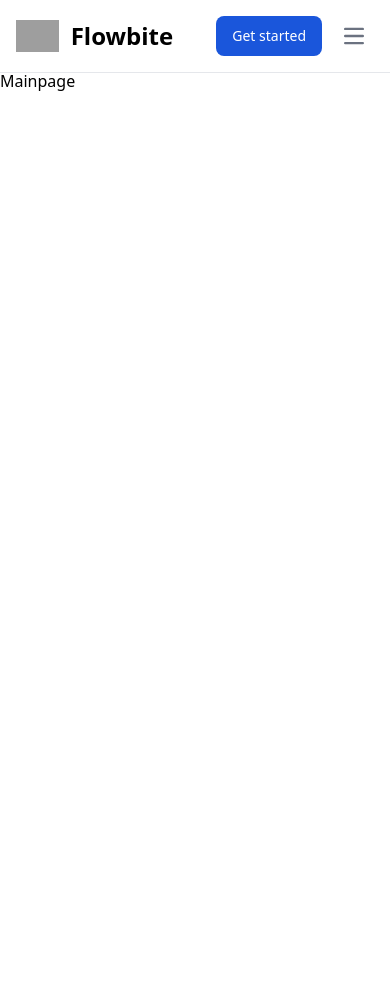
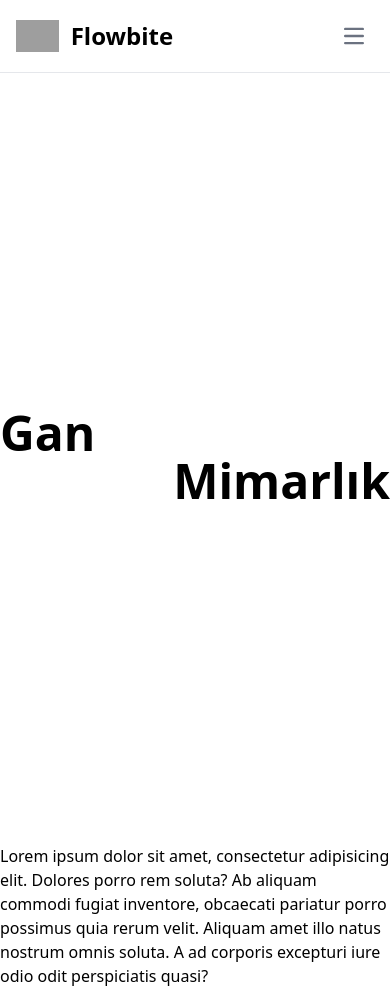
Before and after one commit to EnesPINAR/ganmimarlik, a Django app: page / in a window 390 px wide. Before the commit the page ends 91 px from the top, so only its background shows below. Run offline with Django 5.2, Linux system fonts and the light colour scheme; some libraries are stand-ins or nearby versions; grey boxes are pictures that could not be loaded.

Commit message:
animated banner text

```diff
--- a/ganmimarlik/static/src/output.css
+++ b/ganmimarlik/static/src/output.css
@@ -1186,48 +1194,57 @@ input:checked + .toggle-bg {
   display: none;
 }
 
+.h-10 {
+  height: 2.5rem;
+}
+
 .h-4 {
   height: 1rem;
 }
 
+.h-5 {
+  height: 1.25rem;
+}
+
 .h-6 {
   height: 1.5rem;
 }
 
+.h-8 {
+  height: 2rem;
+}
+
 .h-9 {
   height: 2.25rem;
 }
 
-.h-10 {
-  height: 2.5rem;
-}
-
-.h-5 {
-  height: 1.25rem;
-}
-
-.h-8 {
-  height: 2rem;
+.h-\[calc\(100vh-69px\)\] {
+  height: calc(100vh - 69px);
 }
 
 .w-1\/2 {
   width: 50%;
 }
 
+.w-10 {
+  width: 2.5rem;
+}
+
 .w-4 {
   width: 1rem;
 }
 
+.w-5 {
+  width: 1.25rem;
+}
+
 .w-64 {
   width: 16rem;
 }
 
-.w-10 {
-  width: 2.5rem;
-}
-
-.w-5 {
-  width: 1.25rem;
+.w-fit {
+  width: -moz-fit-content;
+  width: fit-content;
 }
 
 .w-full {
@@ -1512,16 +1538,6 @@ input:checked + .toggle-bg {
   padding-bottom: 0.75rem;
 }
 
-.px-3 {
-  padding-left: 0.75rem;
-  padding-right: 0.75rem;
-}
-
-.px-4 {
-  padding-left: 1rem;
-  padding-right: 1rem;
-}
-
 .pt-2 {
   padding-top: 0.5rem;
 }
@@ -1530,9 +1546,14 @@ input:checked + .toggle-bg {
   text-align: center;
 }
 
-.text-3xl {
-  font-size: 1.875rem;
-  line-height: 2.25rem;
+.text-2xl {
+  font-size: 1.5rem;
+  line-height: 2rem;
+}
+
+.text-5xl {
+  font-size: 3rem;
+  line-height: 1;
 }
 
 .text-lg {
@@ -1545,17 +1566,16 @@ input:checked + .toggle-bg {
   line-height: 1.25rem;
 }
 
-.text-2xl {
-  font-size: 1.5rem;
-  line-height: 2rem;
-}
-
 .font-medium {
   font-weight: 500;
 }
 
 .font-semibold {
   font-weight: 600;
+}
+
+.font-extrabold {
+  font-weight: 800;
 }
 
 .leading-6 {
--- a/ganmimarlik/templates/_base.html
+++ b/ganmimarlik/templates/_base.html
@@ -8,13 +8,43 @@
     <meta name="viewport"
           content="width=device-width, user-scalable=no, initial-scale=1.0, maximum-scale=1.0, minimum-scale=1.0">
     <meta http-equiv="X-UA-Compatible" content="ie=edge">
-    <script src="https://cdn.jsdelivr.net/npm/gsap@3.12.5/dist/gsap.min.js"></script>
-    <script src="https://cdn.jsdelivr.net/npm/gsap@3.12.5/dist/ScrollTrigger.min.js"></script>
+    <script src="https://cdn.jsdelivr.net/npm/gsap@3.12.5/dist/gsap.min.js" defer></script>
+    <script src="https://cdn.jsdelivr.net/npm/gsap@3.12.5/dist/ScrollTrigger.min.js" defer></script>
+    <script src="https://cdn.jsdelivr.net/npm/gsap@3.12.5/dist/TextPlugin.min.js" defer></script>
     <script defer>
         // use a script tag or an external JS file
         document.addEventListener("DOMContentLoaded", (event) => {
             gsap.registerPlugin(ScrollTrigger)
             // gsap code here!
+            const leftText = document.querySelectorAll(".banner-text-left");
+            const rightText = document.querySelectorAll(".banner-text-right");
+
+            const textLineAnim = gsap.timeline({
+
+                defaults: {
+                    duration: 1,
+                    ease: 'power1.inOut'
+                },
+                scrollTrigger: {
+                    start: 0,
+                    end: 'max',
+                    scrub: 2,
+                    pin: true,
+                }
+
+            });
+
+            const banner = document.querySelector(".banner");
+
+            textLineAnim
+                .to(leftText, {
+                    x: banner.offsetWidth / 2 - leftText[0].offsetWidth / 2 + 'px'
+                });
+
+            textLineAnim
+                .to(rightText, {
+                    x: -(banner.offsetWidth / 2 - rightText[0].offsetWidth / 2) + 'px'
+                });
         });
 
     </script>
@@ -32,28 +62,36 @@
             <img src="https://flowbite.com/docs/images/logo.svg" class="h-8" alt="Flowbite Logo">
             <span class="self-center text-2xl font-semibold whitespace-nowrap dark:text-white">Flowbite</span>
         </a>
-  <div class="flex md:order-2 space-x-3 md:space-x-0 rtl:space-x-reverse">
-      <button type="button" class="text-white bg-blue-700 hover:bg-blue-800 focus:ring-4 focus:outline-none focus:ring-blue-300 font-medium rounded-lg text-sm px-4 py-2 text-center dark:bg-blue-600 dark:hover:bg-blue-700 dark:focus:ring-blue-800">Get started</button>
-      <button data-collapse-toggle="navbar-sticky" type="button" class="inline-flex items-center p-2 w-10 h-10 justify-center text-sm text-gray-500 rounded-lg md:hidden hover:bg-gray-100 focus:outline-none focus:ring-2 focus:ring-gray-200 dark:text-gray-400 dark:hover:bg-gray-700 dark:focus:ring-gray-600" aria-controls="navbar-sticky" aria-expanded="false">
+        <div class="flex space-x-3 md:space-x-0 rtl:space-x-reverse">
+            <button data-collapse-toggle="navbar-sticky" type="button"
+                    class="inline-flex items-center p-2 w-10 h-10 justify-center text-sm text-gray-500 rounded-lg md:hidden hover:bg-gray-100 focus:outline-none focus:ring-2 focus:ring-gray-200 dark:text-gray-400 dark:hover:bg-gray-700 dark:focus:ring-gray-600"
+                    aria-controls="navbar-sticky" aria-expanded="false">
                 <span class="sr-only">Open main menu</span>
-        <svg class="w-5 h-5" aria-hidden="true" xmlns="http://www.w3.org/2000/svg" fill="none" viewBox="0 0 17 14">
-            <path stroke="currentColor" stroke-linecap="round" stroke-linejoin="round" stroke-width="2" d="M1 1h15M1 7h15M1 13h15"/>
+                <svg class="w-5 h-5" aria-hidden="true" xmlns="http://www.w3.org/2000/svg" fill="none"
+                     viewBox="0 0 17 14">
+                    <path stroke="currentColor" stroke-linecap="round" stroke-linejoin="round" stroke-width="2"
+                          d="M1 1h15M1 7h15M1 13h15"/>
                 </svg>
             </button>
         </div>
         <div class="items-center justify-between hidden w-full md:flex md:w-auto md:order-1" id="navbar-sticky">
             <ul class="flex flex-col p-4 md:p-0 mt-4 font-medium border border-gray-100 rounded-lg bg-gray-50 md:space-x-8 rtl:space-x-reverse md:flex-row md:mt-0 md:border-0 md:bg-white dark:bg-gray-800 md:dark:bg-gray-900 dark:border-gray-700">
                 <li>
-        <a href="#" class="block py-2 px-3 text-white bg-blue-700 rounded md:bg-transparent md:text-blue-700 md:p-0 md:dark:text-blue-500" aria-current="page">Anasayfa</a>
+                    <a href="#"
+                       class="block py-2 px-3 text-white bg-blue-700 rounded md:bg-transparent md:text-blue-700 md:p-0 md:dark:text-blue-500"
+                       aria-current="page">Anasayfa</a>
                 </li>
                 <li>
-        <a href="#" class="block py-2 px-3 text-gray-900 rounded hover:bg-gray-100 md:hover:bg-transparent md:hover:text-blue-700 md:p-0 md:dark:hover:text-blue-500 dark:text-white dark:hover:bg-gray-700 dark:hover:text-white md:dark:hover:bg-transparent dark:border-gray-700">Hizmetler</a>
+                    <a href="#"
+                       class="block py-2 px-3 text-gray-900 rounded hover:bg-gray-100 md:hover:bg-transparent md:hover:text-blue-700 md:p-0 md:dark:hover:text-blue-500 dark:text-white dark:hover:bg-gray-700 dark:hover:text-white md:dark:hover:bg-transparent dark:border-gray-700">Hizmetler</a>
                 </li>
                 <li>
-        <a href="#" class="block py-2 px-3 text-gray-900 rounded hover:bg-gray-100 md:hover:bg-transparent md:hover:text-blue-700 md:p-0 md:dark:hover:text-blue-500 dark:text-white dark:hover:bg-gray-700 dark:hover:text-white md:dark:hover:bg-transparent dark:border-gray-700">Hakkımızda</a>
+                    <a href="#"
+                       class="block py-2 px-3 text-gray-900 rounded hover:bg-gray-100 md:hover:bg-transparent md:hover:text-blue-700 md:p-0 md:dark:hover:text-blue-500 dark:text-white dark:hover:bg-gray-700 dark:hover:text-white md:dark:hover:bg-transparent dark:border-gray-700">Hakkımızda</a>
                 </li>
                 <li>
-        <a href="#" class="block py-2 px-3 text-gray-900 rounded hover:bg-gray-100 md:hover:bg-transparent md:hover:text-blue-700 md:p-0 md:dark:hover:text-blue-500 dark:text-white dark:hover:bg-gray-700 dark:hover:text-white md:dark:hover:bg-transparent dark:border-gray-700">İletişim</a>
+                    <a href="#"
+                       class="block py-2 px-3 text-gray-900 rounded hover:bg-gray-100 md:hover:bg-transparent md:hover:text-blue-700 md:p-0 md:dark:hover:text-blue-500 dark:text-white dark:hover:bg-gray-700 dark:hover:text-white md:dark:hover:bg-transparent dark:border-gray-700">İletişim</a>
                 </li>
             </ul>
         </div>
--- a/ganmimarlik/templates/index.html
+++ b/ganmimarlik/templates/index.html
@@ -1,5 +1,15 @@
 {% extends "_base.html" %}
 
 {% block content %}
-    <h1>Mainpage</h1>
+<div class="banner h-[calc(100vh-69px)] flex flex-col justify-center items-start overflow-hidden">
+    <div class="w-full flex">
+        <p class="banner-text-left text-5xl md:text-8xl font-extrabold">Gan</p>
+    </div>
+    <div class="w-full flex justify-end">
+        <p class="banner-text-right text-5xl md:text-8xl font-extrabold">Mimarlık</p>
+    </div>
+</div>
+<div>
+    <p>Lorem ipsum dolor sit amet, consectetur adipisicing elit. Dolores porro rem soluta? Ab aliquam commodi fugiat inventore, obcaecati pariatur porro possimus quia rerum velit. Aliquam amet illo natus nostrum omnis soluta. A ad corporis excepturi iure odio odit perspiciatis quasi?</p>
+</div>
 {% endblock content %}
```
Also changed, not shown: other parts of ganmimarlik/static/src/output.css (+49 -41 lines). Lines whose indentation alone changed are shown as unchanged.
